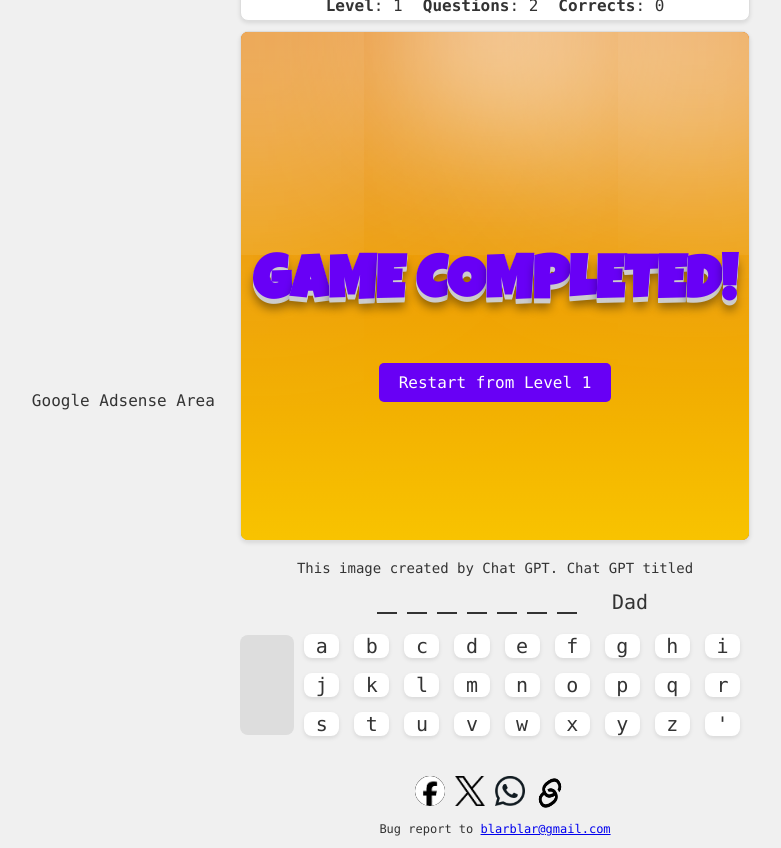
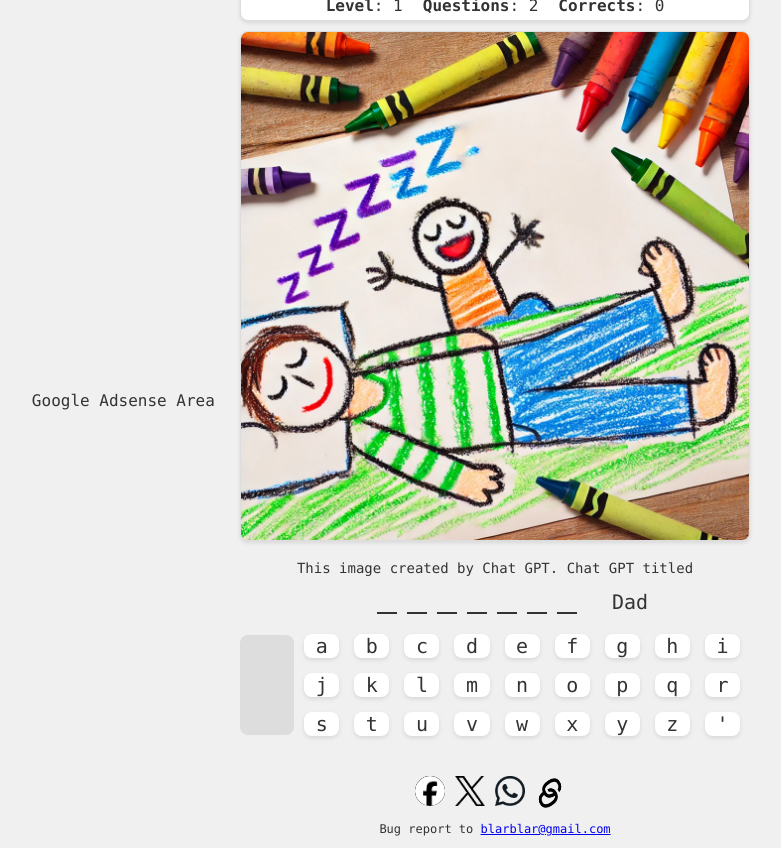
Before and after one commit to ai-image-game/ai-image-game-front, a React (Create React App) app: page / in a window 1280 px wide. Shown: the whole page, without its empty margins (145-926 px from the left). Built offline with nearby package versions, Linux system fonts and the light colour scheme.

Commit message:
stageStatus를 currentStageInfo에 병합

```diff
--- a/src/App.js
+++ b/src/App.js
@@ -37,45 +37,51 @@ function App() {
     ({
       letter : letter,
       correct : null
-    }))
-  });
-
-  const [ stageStatus, setStageStatus ] = useState(
-      {
+    })),
+    status : {
       isCorrect : false,
       isLevelUp : false,
       isClear : false,
       isGameOver : false,
       isShare : false
     }
-  );
-
+  });
   const [url, setUrl ] = useState(window.location.href + totalInfo.imageInfo.id);
 
   const onInputLetter = (event) => {
     Guess(event.target.innerText, totalInfo, currentStageInfo, setTotalInfo, setCurrentStageInfo);
   }
 
+
   useEffect(() => {
-    setStageStatus((prevState) => ({
+    setCurrentStageInfo(prevState => ({
+      ...prevState,
+      status : {
         ...prevState,
         isGameOver : currentStageInfo.guessInfo.wrongLetters.length === MAX_TRY
+      }
     }));
   }, [currentStageInfo.guessInfo.wrongLetters]);
 
   useEffect(() => {
     if (!currentStageInfo.questionInfo.answer.includes("*")) {
-      setStageStatus((prevState) => ({
+      setCurrentStageInfo(prevState => ({
+        ...prevState,
+          status : {
               ...prevState,
               isCorrect : true,
               isLevelUp: (totalInfo.gameInfo.questions - 1) === 0
+          }
         })
       );
       setTimeout( () => {
         NextStage(setCurrentStageInfo, setTotalInfo);
-        setStageStatus(prevState => ({
+        setCurrentStageInfo(prevState => ({
+          ...prevState,
+          status : {
             ...prevState,
             isCorrect: false
+          }
         }));
       }, 5000);
     }
@@ -83,9 +89,12 @@ function App() {
 
   useEffect(() => {
     if (totalInfo.gameInfo.questions === 0 && totalInfo.gameInfo.level === MAX_LEVEL) {
-      setStageStatus((prevState) => ({
+      setCurrentStageInfo(prevState=> ({
+        ...prevState,
+        stage : {
           ...prevState,
           isClear : true
+        }
       }));
     }
   }, [totalInfo.gameInfo]);
@@ -104,7 +113,7 @@ function App() {
           </div>
           <div className="game-area">
             <Info gameInfo={totalInfo.gameInfo}/>
-            <ImageInfo stageStatus={stageStatus} imageInfo={totalInfo.imageInfo} setStageStatus={setStageStatus} setCurrentStageInfo={setCurrentStageInfo} onRestart={onRestart}/>
+            <ImageInfo currentStageInfo={currentStageInfo} setCurrentStageInfo={setCurrentStageInfo} imageInfo={totalInfo.imageInfo} onRestart={onRestart}/>
           </div>
           <div className="game-footer">
             <p>This image created by Chat GPT. Chat GPT titled </p>
@@ -115,7 +124,7 @@ function App() {
                 <HangManArea guessInfo={currentStageInfo.guessInfo}/>
                 <AlphabetInput letters={currentStageInfo.letters} onInputLetter={onInputLetter}/>
             </div>
-            <Footer stageStatus={stageStatus} url={url}/>
+            <Footer stageStatus={currentStageInfo.status} url={url}/>
           </div>
         </div>
         <div className="adsense adsense-right"></div>
--- a/src/jsx/ImageInfo.jsx
+++ b/src/jsx/ImageInfo.jsx
@@ -2,7 +2,7 @@ import React, {useState, useEffect, useRef} from 'react';
 import '../css/ImageInfo.css'
 import {clear} from "@testing-library/user-event/dist/clear";
 
-function ImageInfo({stageStatus, imageInfo, setStageStatus, setCurrentStageInfo, onRestart}) {
+function ImageInfo({currentStageInfo, setCurrentStageInfo, imageInfo, onRestart}) {
     const [isMobile, setIsMobile] = useState(window.innerWidth <= 768);
     const [isCorrectVisible, setIsCorrectVisible] = useState(false);
     const [isLevelUpVisible, setIsLevelUpVisible] = useState(false);
@@ -25,7 +25,7 @@ function ImageInfo({stageStatus, imageInfo, setStageStatus, setCurrentStageInfo,
     }, []);
 
     useEffect(() => {
-        if (stageStatus.isGameOver) {
+        if (currentStageInfo.status.isGameOver) {
             setIsGameOverVisible(true);
             return;
         } else {
@@ -33,7 +33,7 @@ function ImageInfo({stageStatus, imageInfo, setStageStatus, setCurrentStageInfo,
         }
 
         let clearTimer;
-        if (stageStatus.isClear) {
+        if (currentStageInfo.status.isClear) {
             clearTimer = setTimeout(() => {
                 setIsClearVisible(true);
             }, 1000);
@@ -47,7 +47,7 @@ function ImageInfo({stageStatus, imageInfo, setStageStatus, setCurrentStageInfo,
         }
 
         let levelUpTimer;
-        if (stageStatus.isLevelUp) {
+        if (currentStageInfo.status.isLevelUp) {
             levelUpTimer = setTimeout(() => {
                 setIsLevelUpVisible(true);
             }, 1000);
@@ -61,7 +61,7 @@ function ImageInfo({stageStatus, imageInfo, setStageStatus, setCurrentStageInfo,
         }
 
         let correctTimer;
-        if (stageStatus.isCorrect) {
+        if (currentStageInfo.status.isCorrect) {
             correctTimer = setTimeout(() => {
                 setIsCorrectVisible(true);
             }, 1000);
@@ -75,16 +75,10 @@ function ImageInfo({stageStatus, imageInfo, setStageStatus, setCurrentStageInfo,
         return () => {
             clearTimeout(levelUpTimer) && clearTimeout(correctTimer) && clearTimeout(clearTimer);
         }
-    }, [stageStatus]);
+    }, [currentStageInfo.status]);
 
 
     function onRetry() {
-        setStageStatus({
-            isCorrect: false,
-            isLevelUp: false,
-            isGameOver: false
-        });
-
         setCurrentStageInfo((prev) => ({
             ...prev,
             guessInfo: {
@@ -97,27 +91,41 @@ function ImageInfo({stageStatus, imageInfo, setStageStatus, setCurrentStageInfo,
                     letter: letterInfo.letter,
                     correct: null
                 }))
+            ,
+            status : {
+                isCorrect : false,
+                isLevelUp : false,
+                isClear : false,
+                isGameOver : false,
+                isShare : false
+            }
         }));
     }
 
     function onShare()  {
-        setStageStatus((prevState) => ({
+        setCurrentStageInfo((prevState) => ({
             ...prevState,
-            isShare: true
+            status : {
+                ...prevState,
+                isShare: true
+            }
         }));
 
         setTimeout(() => {
-            setStageStatus((prevState) => ({
+            setCurrentStageInfo((prevState) => ({
                 ...prevState,
-                isShare: false
+                status : {
+                    ...prevState,
+                    isShare: false
+                }
             }));
         }, 5000);
     }
 
     return (
-        <div className={`image-area ${stageStatus.isCorrect ? 'bright' : ''}`}>
+        <div className={`image-area ${currentStageInfo.status.isCorrect ? 'bright' : ''}`}>
             <img ref={imgRef} src={isMobile ? imageInfo.mobileImage : imageInfo.pcImage}/>
-            {<div className="congratulation clear">
+            {isClearVisible && <div className="congratulation clear">
                 <h1>
                     <span>G</span>
                     <span>A</span>
```
Lines whose indentation alone changed are shown as unchanged.
